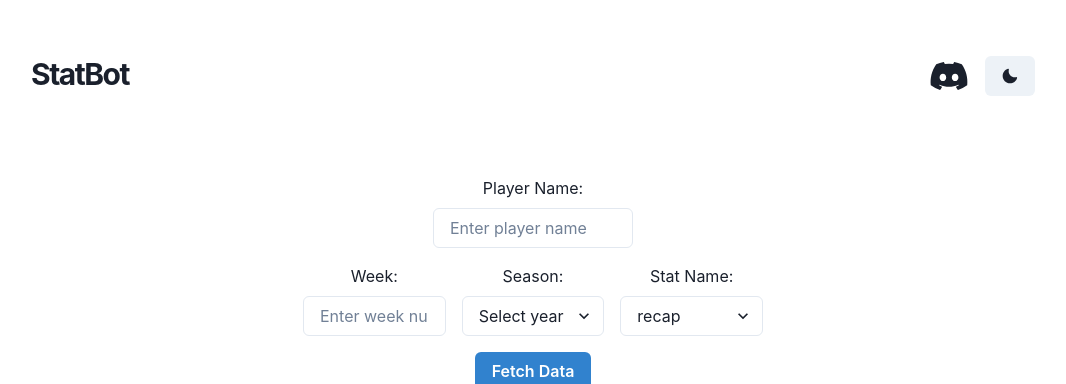
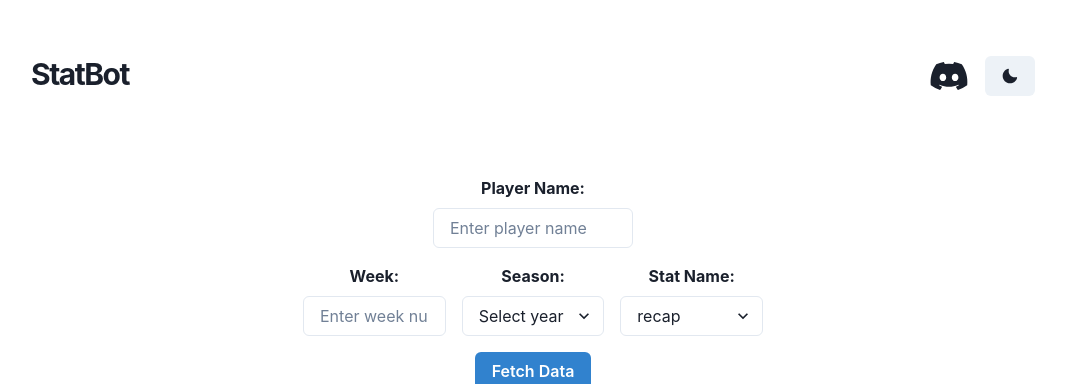
Before and after one commit to ledbetni/statBotWeb, a React (Vite) app in the folder vite-react-NFL/: page / in a window 1280 px wide. Shown: the top 384 px of the page, without its empty margins (107-1173 px from the left). Built offline with nearby package versions, Linux system fonts and the light colour scheme.

Commit message:
Bold inputs initial deployment

```diff
--- a/vite-react-NFL/src/components/playerDataEntry.tsx
+++ b/vite-react-NFL/src/components/playerDataEntry.tsx
@@ -158,7 +158,9 @@ const PlayerDataEntry: React.FC = () => {
         Statbot Data
       </Heading> */}
       <Box mb={4}>
-        <Text mb={2}>Player Name:</Text>
+        <Text fontWeight={"bold"} mb={2}>
+          Player Name:
+        </Text>
         <Input
           placeholder="Enter player name"
           value={playerName}
@@ -166,7 +168,7 @@ const PlayerDataEntry: React.FC = () => {
           width="200px"
         />
       </Box>
-      <Flex mb={4} gap={4}>
+      <Flex fontWeight={"bold"} mb={4} gap={4}>
         <Box flex="1">
           <Text mb={2}>Week:</Text>
           <Input
@@ -175,7 +177,7 @@ const PlayerDataEntry: React.FC = () => {
             onChange={(e) => setWeek(e.target.value)}
           />
         </Box>
-        <Box flex="1">
+        <Box fontWeight={"bold"} flex="1">
           <Text mb={2}>Season:</Text>
           <Select
             placeholder="Select year"
@@ -189,7 +191,7 @@ const PlayerDataEntry: React.FC = () => {
             ))}
           </Select>
         </Box>
-        <Box flex="1">
+        <Box fontWeight={"bold"} flex="1">
           <Text mb={2}>Stat Name:</Text>
           <Select
             placeholder="Select stat"
```
